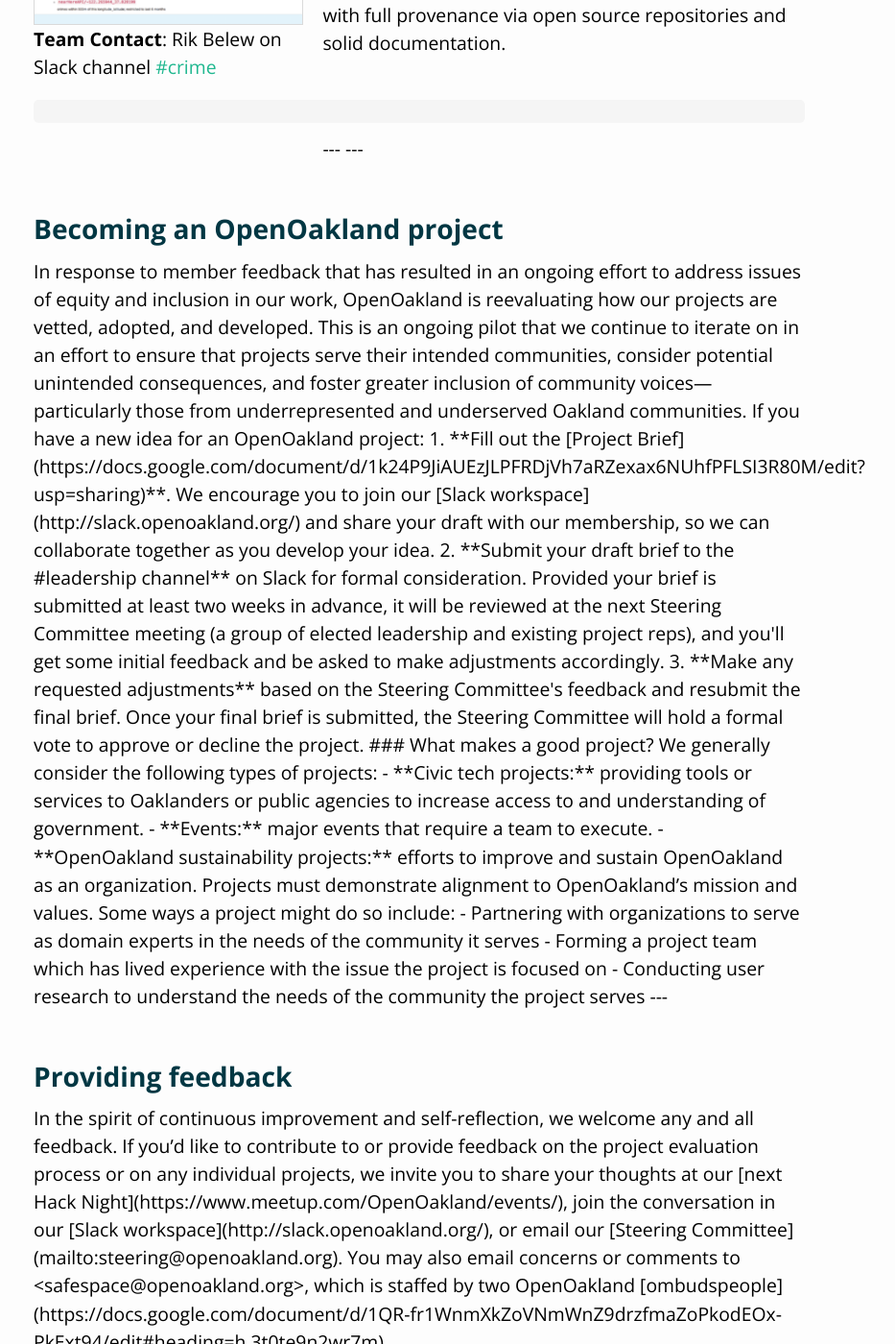
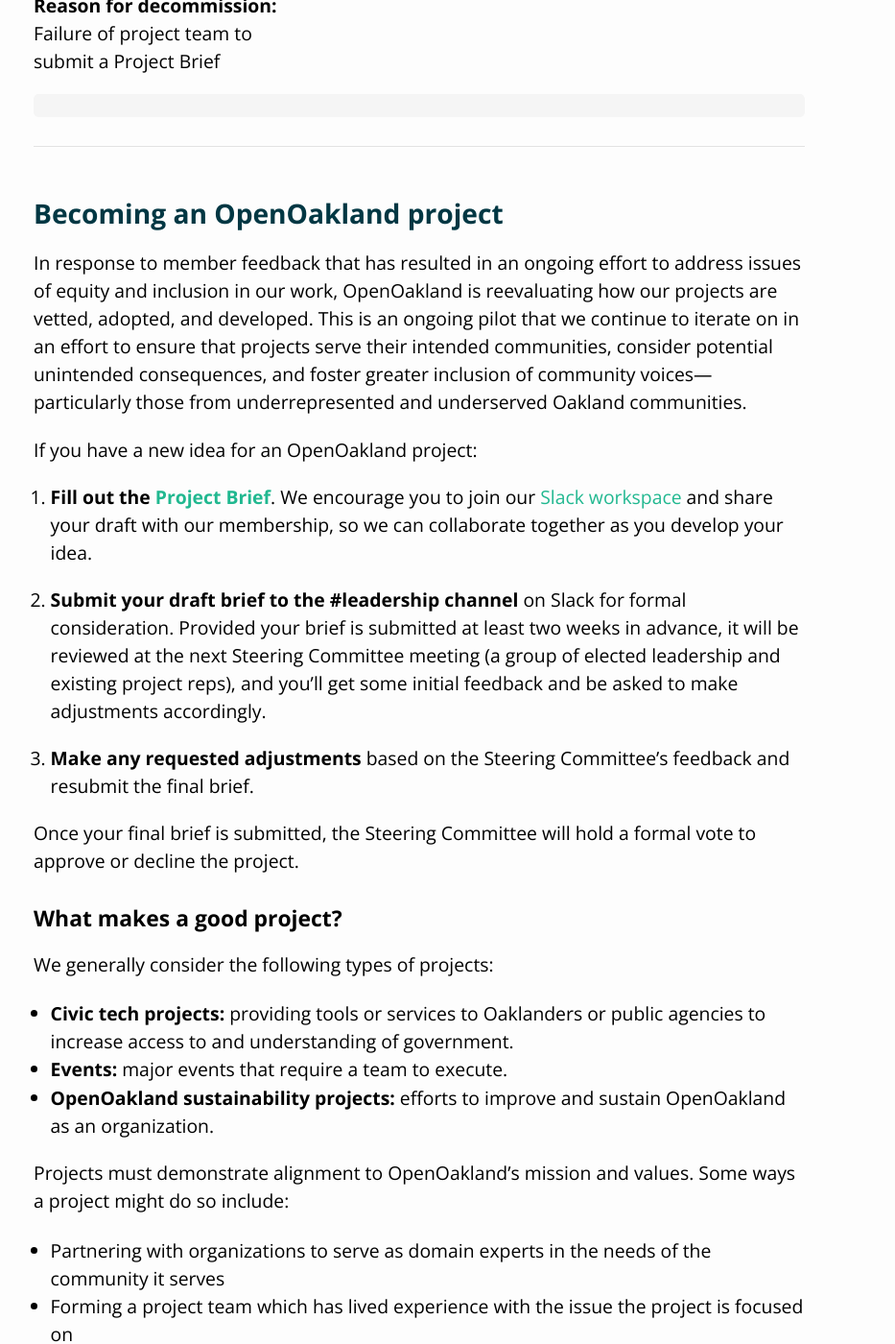
Before and after one commit to openoakland/openoakland.org, a Jekyll site: the page built from src/projects.md, in a window 1280 px wide and 1400 px high, scrolled down 14694 px. Shown: the whole window at 96% size, without its empty margins (203-1136 px from the left). Built offline with Jekyll 4.4.1, drawn with Linux system fonts in a browser that asks for light colours; some of the changed text lies outside the part shown.

Commit message:
Resolve /projects formatting and minor content updates
- Each project include needs to be wrapped in individual <div> tags for proper html formatting of project list to be compatible with markdown sections
- Removed former project leads from OakCrime and Councilmatic; added clarifying info about OakCrime for transparency and to allow for future project development.
- Added some metadata to Decommissioned Projects section (reason, etc).

```diff
--- a/src/_data/active_projects.yml
+++ b/src/_data/active_projects.yml
@@ -2,7 +2,7 @@
   name: Councilmatic (Steering Committee approval pending)
   image: councilmatic_300x118.png
   link: https://oaklandcouncil.net/
-  leader: Howard Mattis
+  leader: Open role
   slack_id: C0M89GTRT
   slack_channel: councilmatic
   description: We make the Oakland City Council meetings easily accessible to the citizens of Oakland. Using our site citizens can learn when are the upcoming city council meetings, view the agenda, put the meeting on your calendar, and send an electronic comment to the Council. Plus you can see videos of past meetings.
--- a/src/_data/decommissioned_projects.yml
+++ b/src/_data/decommissioned_projects.yml
@@ -1,10 +1,10 @@
 -
   name: OakCrime
   image: oakcrime_300x233.png
-  decommisioned: Decommissioned September 2020
-  link: http://oakcrime.org
-  leader: Rik Belew
+  decommisionedDate: September 2020
+  decommissionedReason: Failure of project team to submit a Project Brief
+  decomissionedSolution:
   slack_id: C040ULV6C
   slack_channel: crime
-  description: OakCrime.org seeks to increase transparency and understanding of data released by the Oakland Police Department (OPD) regarding crime. Our data goes back to 2007, and up to yesterday. We strive to make all public OPD data available to citizens ASAP, provide context for it with analytics and visualization, together with full provenance via open source repositories and solid documentation.
+  description: Members have expressed concerns about how OakCrime frames police data that may reflect racial biases and potentially criminalize Black Oaklanders. We see potential for this project to explore these issues more explicitly. Addressing these questions in a Project Brief would be the first step toward evolving the project.
 -
--- a/src/_includes/project.html
+++ b/src/_includes/project.html
@@ -12,9 +12,12 @@
     src="/assets/images/projects/{{ project.image }}"
     alt="screenshot of {{ project.name }}"
   />
-  {% endif %} {% if project.established %}
+  {% endif %}
+
+  {% if project.established %}
   <strong>Established</strong>: {{ project.established }}
-  {% endif %} {% if project.leader %}
+  {% endif %}
+  {% if project.leader %}
   <strong>Team Contact</strong>: {{ project.leader }} on Slack channel
   <a
     href="https://openoakland.slack.com/messages/{{ project.slack_id }}"
@@ -23,7 +26,7 @@
     >#{{ project.slack_channel }}</a
   >
   {% elsif project.slack_channel %}
-  <strong>Slack channel</strong>:
+  <strong>Slack channel:</strong>:
   <a
     href="https://openoakland.slack.com/messages/{{ project.slack_id }}"
     target="_blank"
@@ -31,6 +34,16 @@
     >#{{ project.slack_channel }}</a
   >
   {% endif %}
+
+  {% if project.decommissionedDate %}
+  <strong>Decommissioned:</strong>: {{ project.decommissionedDate }}
+  {% endif %}
+  {% if project.decommissionedReason %}
+  <strong>Reason for decommission:</strong> {{ project.decommissionedReason }}
+  {% endif %}
+  {% if project.decommissionedDate %}
+  <strong>To be reinstated:</strong>: {{ project.decommissionedSolution }}
+  {% endif %}
 </div>
 
 <div class="col2">{{ project.description | markdownify | smartify }}</div>
--- a/src/_sass/wp.scss
+++ b/src/_sass/wp.scss
@@ -10,12 +10,10 @@
   padding-bottom: 20px;
 }
 
-/* Commenting out for now while troubleshooting
 
 #projects .col2 + hr:not([class*="col"]) {
   clear: both;
 }
-*/
 
 #projects { clear:both;}
 
--- a/src/projects.md
+++ b/src/projects.md
@@ -13,17 +13,16 @@
 
 ---
 
-<div id="projects">
 
 {% include linkedHeading.html heading="Ongoing projects that support OpenOakland's operation" level=2 %}
 
-## Ongoing projects that support OpenOakland's operation
-
 These projects are a great way to get your feet wet as you get to know OpenOakland.
 
+<div id="projects">
 {% for project in site.data.openoakland_projects %}
 {% include project.html %}
 {% endfor %}
+</div>
 
 ---
 
@@ -34,9 +33,11 @@
 - Join us for our Tuesday [Hack Nights](https://www.meetup.com/OpenOakland/events/) to connect with the project team.
 - Join our [Slack workspace](http://slack.openoakland.org/) and introduce yourself in the project's channel listed in the description.
 
+<div id="projects">
 {% for project in site.data.active_projects %}
 {% include project.html %}
 {% endfor %}
+</div>
 
 ---
 
@@ -44,21 +45,24 @@
 
 The following projects aren’t currently being worked on by a project team and are considered dormant. If you're interested in resuming one of these projects, you'll need to start by updating or completing a new [Project Brief](https://docs.google.com/document/d/1k24P9JiAUEzJLPFRDjVh7aRZexax6NUhfPFLSI3R80M/edit?usp=sharing) (most of these projects were developed prior to our current project development process and will need to go through the new process to resume).
 
+<div id="projects">
 {% for project in site.data.inactive_projects %}
   {% include project.html %}
 {% endfor %}
+</div>
 
 ---
 
 {% include linkedHeading.html heading="Decommissioned projects" level=2 %}
 
-  Decommissioned projects are projects that the Steering Committee has formally reviewed and deemed no longer a good fit for OpenOakland based on our 2020 project evaluation pilot. These projects may not be reinstated without submitting a new [Project Brief](https://docs.google.com/document/d/1k24P9JiAUEzJLPFRDjVh7aRZexax6NUhfPFLSI3R80M/edit?usp=sharing) that substantively addresses the original reasons for discontinuation. Project briefs that are declined by the Steering Committee twice may not be resubmitted without substantive changes.
+Decommissioned projects are projects that the Steering Committee has formally reviewed and deemed no longer a good fit for OpenOakland based on our 2020 project evaluation pilot. These projects may not be reinstated without submitting a new [Project Brief](https://docs.google.com/document/d/1k24P9JiAUEzJLPFRDjVh7aRZexax6NUhfPFLSI3R80M/edit?usp=sharing) that substantively addresses the original reasons for discontinuation. Project briefs that are declined by the Steering Committee twice may not be resubmitted without substantive changes.
 
-  {% for project in site.data.decommissioned_projects %}
-    {% include project.html %}
-  {% endfor %}
+<div id="projects">
+{% for project in site.data.decommissioned_projects %}
+  {% include project.html %}
+{% endfor %}
+</div>
 
----
 ---
 
 {% include linkedHeading.html heading="Becoming an OpenOakland project" level=2 %}
@@ -96,5 +100,3 @@
 In the spirit of continuous improvement and self-reflection, we welcome any and all feedback.
 
 If you’d like to contribute to or provide feedback on the project evaluation process or on any individual projects, we invite you to share your thoughts at our [next Hack Night](https://www.meetup.com/OpenOakland/events/), join the conversation in our [Slack workspace](http://slack.openoakland.org/), or email our [Steering Committee](mailto:steering@openoakland.org). You may also email concerns or comments to <safespace@openoakland.org>, which is staffed by two OpenOakland [ombudspeople](https://docs.google.com/document/d/1QR-fr1WnmXkZoVNmWnZ9drzfmaZoPkodEOx-PkExt94/edit#heading=h.3t0te9n2wr7m).
-
-</div>
```
